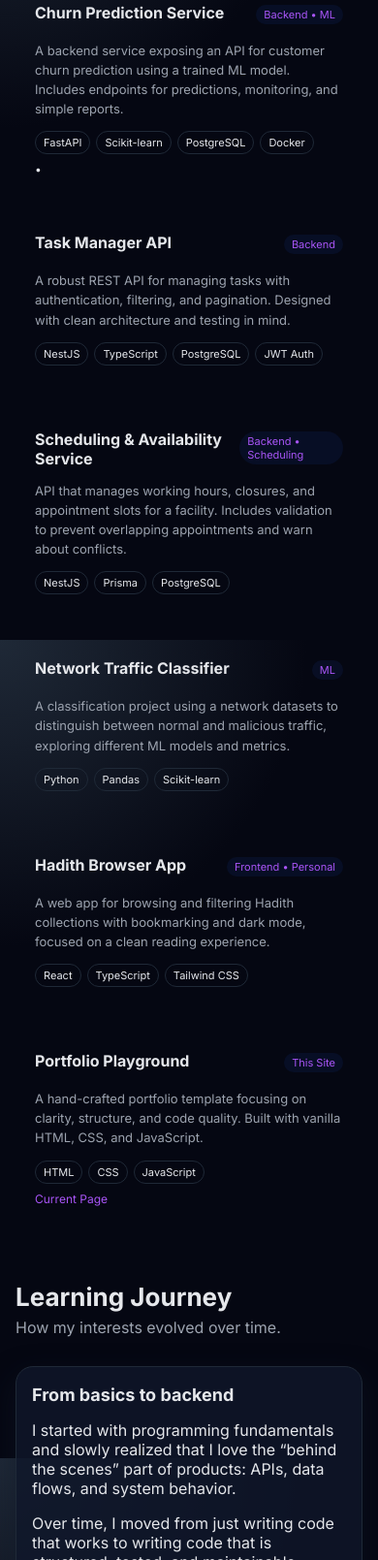
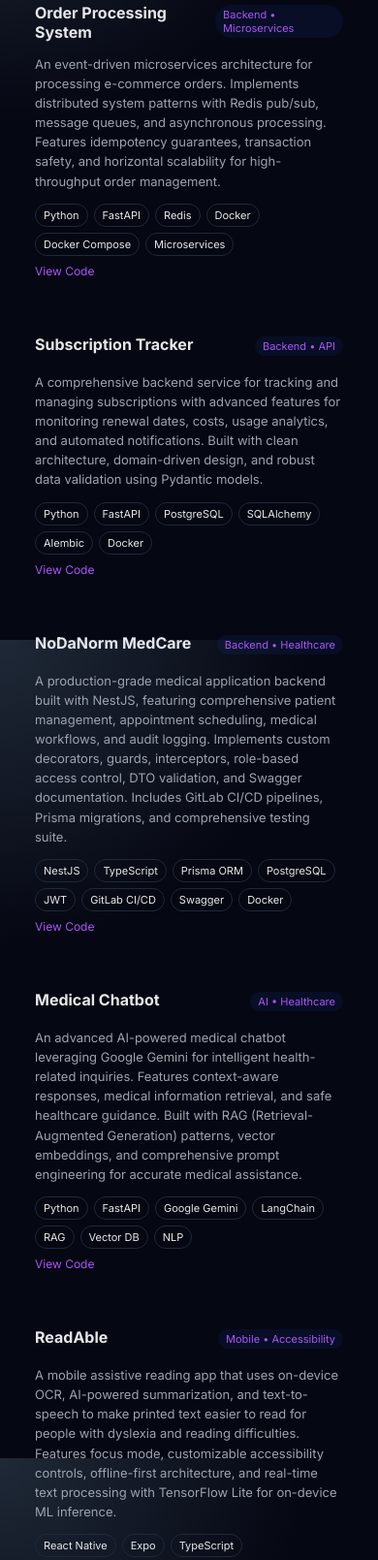
Before and after one commit to nazarli-shabnam/my-portfolio, a plain HTML site: page my-portfolio-front/index.html in a window 390 px wide. Shown: the part 5248-6857 px from the top of the page at 97% size. Drawn offline with Linux system fonts and the light colour scheme.

Commit message:
projects updated:)

```diff
--- a/my-portfolio-front/index.html
+++ b/my-portfolio-front/index.html
@@ -466,125 +466,189 @@
           <div class="projects-grid">
             <article class="project-card reveal" data-category="backend api">
               <div class="project-header">
-                <h3>Churn Prediction Service</h3>
-                <span class="project-tag">Backend • ML</span>
+                <h3>Order Processing System</h3>
+                <span class="project-tag">Backend • Microservices</span>
               </div>
               <p>
-                A backend service exposing an API for customer churn prediction
-                using a trained ML model. Includes endpoints for predictions,
-                monitoring, and simple reports.
+                An event-driven microservices architecture for processing
+                e-commerce orders. Implements distributed system patterns with
+                Redis pub/sub, message queues, and asynchronous processing.
+                Features idempotency guarantees, transaction safety, and
+                horizontal scalability for high-throughput order management.
               </p>
               <ul class="project-tech">
+                <li>Python</li>
                 <li>FastAPI</li>
-                <li>Scikit-learn</li>
-                <li>PostgreSQL</li>
+                <li>Redis</li>
                 <li>Docker</li>
+                <li>Docker Compose</li>
+                <li>Microservices</li>
               </ul>
               <div class="project-links">
-                <!-- <a href="#" target="_blank" rel="noreferrer">View Code</a> -->
-                <span>•</span>
-                <!-- <a href="#" target="_blank" rel="noreferrer">Demo (if hosted)</a> -->
+                <a
+                  href="https://github.com/nazarli-shabnam/order-processing"
+                  target="_blank"
+                  rel="noreferrer"
+                  >View Code</a
+                >
               </div>
             </article>
 
             <article class="project-card reveal" data-category="backend api">
               <div class="project-header">
-                <h3>Task Manager API</h3>
-                <span class="project-tag">Backend</span>
+                <h3>Subscription Tracker</h3>
+                <span class="project-tag">Backend • API</span>
               </div>
               <p>
-                A robust REST API for managing tasks with authentication,
-                filtering, and pagination. Designed with clean architecture and
-                testing in mind.
+                A comprehensive backend service for tracking and managing
+                subscriptions with advanced features for monitoring renewal
+                dates, costs, usage analytics, and automated notifications.
+                Built with clean architecture, domain-driven design, and robust
+                data validation using Pydantic models.
               </p>
               <ul class="project-tech">
-                <li>NestJS</li>
-                <li>TypeScript</li>
+                <li>Python</li>
+                <li>FastAPI</li>
                 <li>PostgreSQL</li>
-                <li>JWT Auth</li>
+                <li>SQLAlchemy</li>
+                <li>Alembic</li>
+                <li>Docker</li>
               </ul>
               <div class="project-links">
-                <!-- <a href="#" target="_blank" rel="noreferrer">View Code</a> -->
+                <a
+                  href="https://github.com/nazarli-shabnam/subscription-tracker"
+                  target="_blank"
+                  rel="noreferrer"
+                  >View Code</a
+                >
               </div>
             </article>
 
             <article class="project-card reveal" data-category="backend">
               <div class="project-header">
-                <h3>Scheduling & Availability Service</h3>
-                <span class="project-tag">Backend • Scheduling</span>
+                <h3>NoDaNorm MedCare</h3>
+                <span class="project-tag">Backend • Healthcare</span>
               </div>
               <p>
-                API that manages working hours, closures, and appointment slots
-                for a facility. Includes validation to prevent overlapping
-                appointments and warn about conflicts.
+                A production-grade medical application backend built with
+                NestJS, featuring comprehensive patient management, appointment
+                scheduling, medical workflows, and audit logging. Implements
+                custom decorators, guards, interceptors, role-based access
+                control, DTO validation, and Swagger documentation. Includes
+                GitLab CI/CD pipelines, Prisma migrations, and comprehensive
+                testing suite.
               </p>
               <ul class="project-tech">
                 <li>NestJS</li>
-                <li>Prisma</li>
+                <li>TypeScript</li>
+                <li>Prisma ORM</li>
                 <li>PostgreSQL</li>
+                <li>JWT</li>
+                <li>GitLab CI/CD</li>
+                <li>Swagger</li>
+                <li>Docker</li>
               </ul>
               <div class="project-links">
-                <!-- <a href="#" target="_blank" rel="noreferrer">View Code</a> -->
+                <a
+                  href="https://github.com/nazarli-shabnam/NoDaNorm-MedCare"
+                  target="_blank"
+                  rel="noreferrer"
+                  >View Code</a
+                >
               </div>
             </article>
 
-            <article class="project-card reveal" data-category="ml">
+            <article class="project-card reveal" data-category="ml backend">
               <div class="project-header">
-                <h3>Network Traffic Classifier</h3>
-                <span class="project-tag">ML</span>
+                <h3>Medical Chatbot</h3>
+                <span class="project-tag">AI • Healthcare</span>
               </div>
               <p>
-                A classification project using a network datasets to distinguish
-                between normal and malicious traffic, exploring different ML
-                models and metrics.
+                An advanced AI-powered medical chatbot leveraging Google Gemini
+                for intelligent health-related inquiries. Features context-aware
+                responses, medical information retrieval, and safe healthcare
+                guidance. Built with RAG (Retrieval-Augmented Generation)
+                patterns, vector embeddings, and comprehensive prompt
+                engineering for accurate medical assistance.
               </p>
               <ul class="project-tech">
                 <li>Python</li>
-                <li>Pandas</li>
-                <li>Scikit-learn</li>
+                <li>FastAPI</li>
+                <li>Google Gemini</li>
+                <li>LangChain</li>
+                <li>RAG</li>
+                <li>Vector DB</li>
+                <li>NLP</li>
               </ul>
               <div class="project-links">
-                <!-- <a href="#" target="_blank" rel="noreferrer">Notebook</a> -->
+                <a
+                  href="https://github.com/nazarli-shabnam/medical-chatbot"
+                  target="_blank"
+                  rel="noreferrer"
+                  >View Code</a
+                >
               </div>
             </article>
 
             <article class="project-card reveal" data-category="other">
               <div class="project-header">
-                <h3>Hadith Browser App</h3>
-                <span class="project-tag">Frontend • Personal</span>
+                <h3>ReadAble</h3>
+                <span class="project-tag">Mobile • Accessibility</span>
               </div>
               <p>
-                A web app for browsing and filtering Hadith collections with
-                bookmarking and dark mode, focused on a clean reading
-                experience.
+                A mobile assistive reading app that uses on-device OCR,
+                AI-powered summarization, and text-to-speech to make printed
+                text easier to read for people with dyslexia and reading
+                difficulties. Features focus mode, customizable accessibility
+                controls, offline-first architecture, and real-time text
+                processing with TensorFlow Lite for on-device ML inference.
               </p>
               <ul class="project-tech">
-                <li>React</li>
+                <li>React Native</li>
+                <li>Expo</li>
                 <li>TypeScript</li>
-                <li>Tailwind CSS</li>
+                <li>TensorFlow Lite</li>
+                <li>OCR</li>
+                <li>TTS</li>
               </ul>
               <div class="project-links">
-                <!-- <a href="#" target="_blank" rel="noreferrer">View Code</a> -->
+                <a
+                  href="https://github.com/nazarli-shabnam/ReadAble"
+                  target="_blank"
+                  rel="noreferrer"
+                  >View Code</a
+                >
               </div>
             </article>
 
-            <article class="project-card reveal" data-category="other">
+            <article class="project-card reveal" data-category="backend api">
               <div class="project-header">
-                <h3>Portfolio Playground</h3>
-                <span class="project-tag">This Site</span>
+                <h3>The9Books</h3>
+                <span class="project-tag">Backend • API</span>
               </div>
               <p>
-                A hand-crafted portfolio template focusing on clarity,
-                structure, and code quality. Built with vanilla HTML, CSS, and
-                JavaScript.
+                A comprehensive backend API system for managing and organizing
+                book collections with advanced search, filtering, and
+                recommendation features. Implements clean architecture,
+                domain-driven design, and efficient database queries. Features
+                include book cataloging, user management, rating systems, and
+                scalable data models for large collections.
               </p>
               <ul class="project-tech">
-                <li>HTML</li>
-                <li>CSS</li>
-                <li>JavaScript</li>
+                <li>Python</li>
+                <li>FastAPI</li>
+                <li>PostgreSQL</li>
+                <li>SQLAlchemy</li>
+                <li>Alembic</li>
+                <li>Docker</li>
               </ul>
               <div class="project-links">
-                <a href="#" target="_blank" rel="noreferrer">Current Page</a>
+                <a
+                  href="https://github.com/nazarli-shabnam/The9Books"
+                  target="_blank"
+                  rel="noreferrer"
+                  >View Code</a
+                >
               </div>
             </article>
           </div>
```
